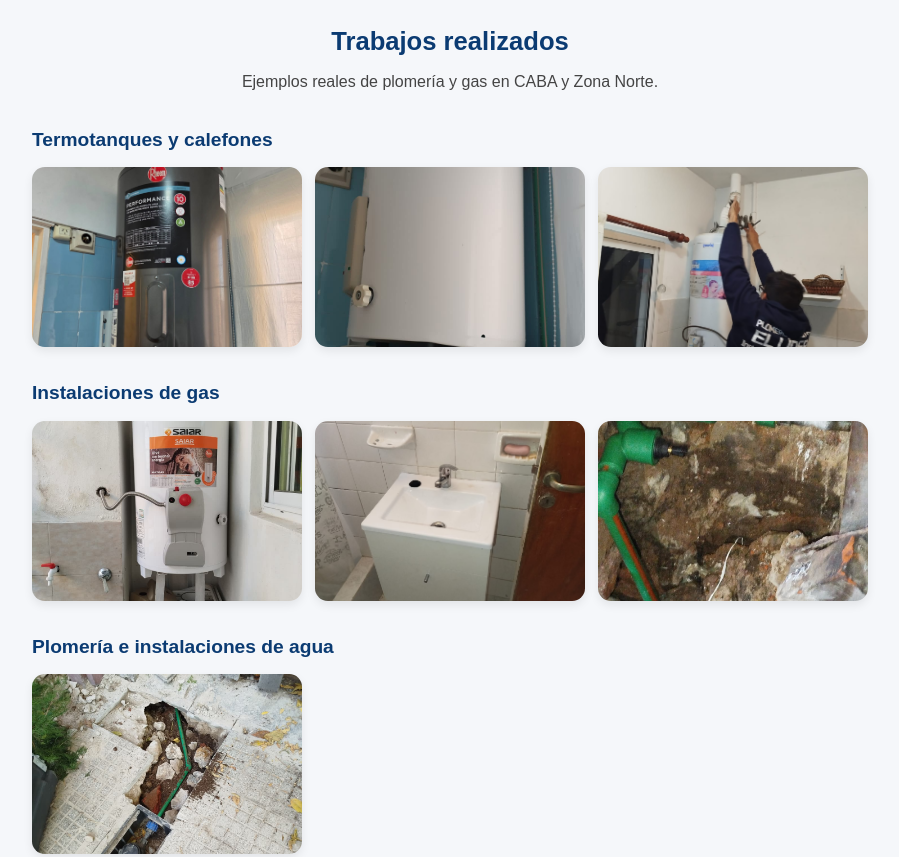
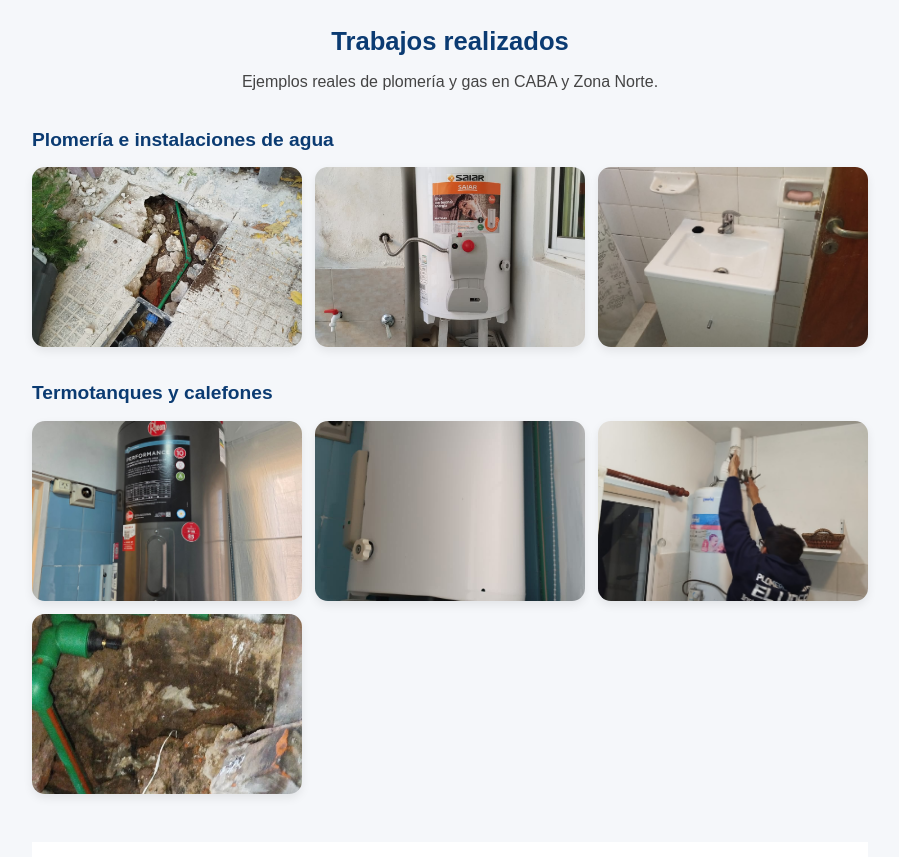
Before and after one commit to nahu91089-ops/plomeroliderweb, a plain HTML site: page index.html in a window 1280 px wide. Shown: the part 2260-3117 px from the top of the page, without its empty margins (32-931 px from the left). Drawn offline with Linux system fonts and the light colour scheme.

Commit message:
Add files via upload

```diff
--- a/index.html
+++ b/index.html
@@ -337,6 +337,19 @@
           Ejemplos reales de plomería y gas en CABA y Zona Norte.
         </p>
 
+        <h3 class="work-title">Plomería e instalaciones de agua</h3>
+        <div class="gallery-grid">
+          <img src="images/trabajo-bacha-lavatorio.jpg"
+               alt="Instalación profesional de bacha y lavatorio"
+               width="800" height="600" loading="lazy" decoding="async">
+          <img src="images/trabajo-gas-caneria.jpg"
+               alt="Instalación profesional de cañería de agua"
+               width="800" height="600" loading="lazy" decoding="async">
+          <img src="images/trabajo-gas-subterraneo.jpg"
+               alt="Instalación de cañería de agua subterránea"
+               width="800" height="600" loading="lazy" decoding="async">
+        </div>
+
         <h3 class="work-title">Termotanques y calefones</h3>
         <div class="gallery-grid">
           <img src="images/trabajo-calefon-instalacion.jpg"
@@ -348,25 +361,8 @@
           <img src="images/trabajo-termotanque-rheem.jpg"
                alt="Instalación de termotanque Rheem de alta gama"
                width="800" height="600" loading="lazy" decoding="async">
-        </div>
-
-        <h3 class="work-title">Instalaciones de gas</h3>
-        <div class="gallery-grid">
-          <img src="images/trabajo-gas-caneria.jpg"
-               alt="Instalación profesional de cañería de gas"
-               width="800" height="600" loading="lazy" decoding="async">
-          <img src="images/trabajo-gas-subterraneo.jpg"
-               alt="Instalación de gas subterráneo con cañería verde"
-               width="800" height="600" loading="lazy" decoding="async">
           <img src="images/trabajo-calefon-saiar.jpg"
                alt="Instalación de calefón Saiar con conexión de gas"
-               width="800" height="600" loading="lazy" decoding="async">
-        </div>
-
-        <h3 class="work-title">Plomería e instalaciones de agua</h3>
-        <div class="gallery-grid">
-          <img src="images/trabajo-bacha-lavatorio.jpg"
-               alt="Instalación profesional de bacha y lavatorio"
                width="800" height="600" loading="lazy" decoding="async">
         </div>
       </section>
```
Also changed, not shown: images/logo.jpg.jpeg (added).
